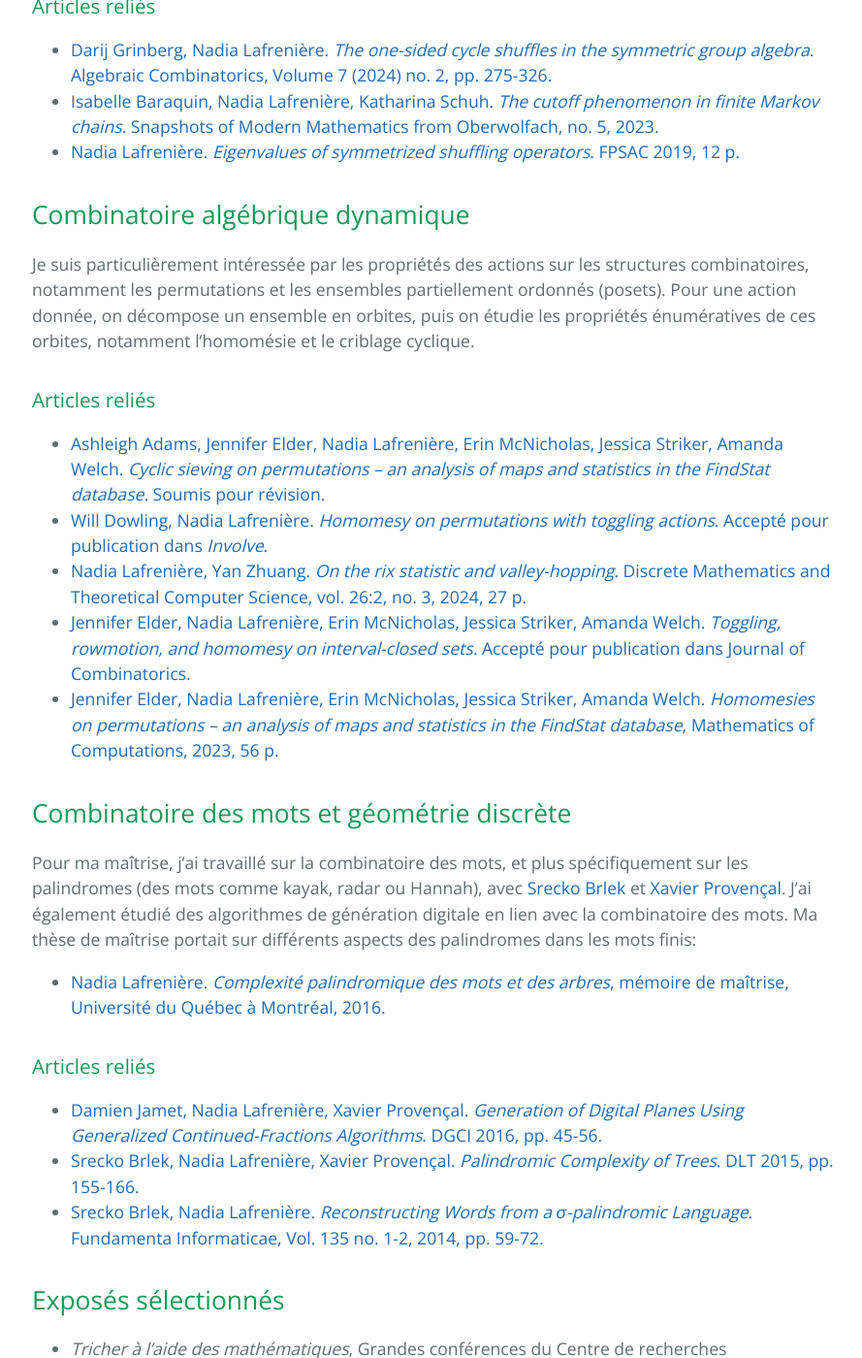
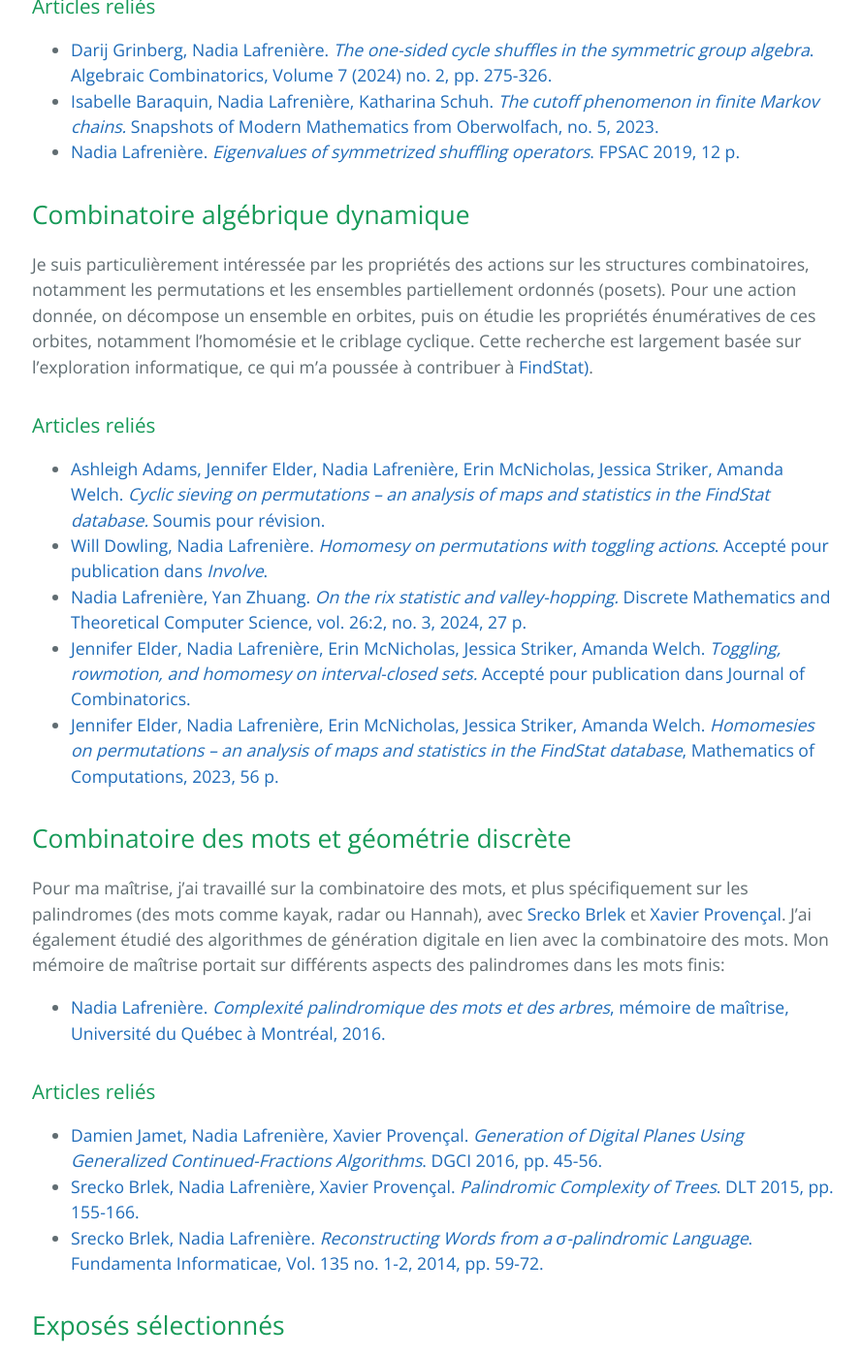
Before and after one commit to nadialafreniere/nadialafreniere.github.io, a Jekyll site: the page built from recherche.md, in a window 1280 px wide and 1400 px high, scrolled down 1216 px. Shown: the whole window at 97% size, without its empty margins (191-1080 px from the left). Built offline with Jekyll 4.4.1, drawn with Linux system fonts in a browser that asks for light colours; our own code applies the rules of GitHub Pages for plain Markdown files.

Commit message:
Minor edits

```diff
--- a/recherche.md
+++ b/recherche.md
@@ -25,7 +25,7 @@ Ma thèse de doctorat, soutenue en novembre 2019, portait sur deux familles de m
 - [Nadia Lafrenière. _Eigenvalues of symmetrized shuffling operators_. FPSAC 2019, 12 p.](https://arxiv.org/abs/1811.07196)
 
 ## Combinatoire algébrique dynamique
-Je suis particulièrement intéressée par les propriétés des actions sur les structures combinatoires, notamment les permutations et les ensembles partiellement ordonnés (posets). Pour une action donnée, on décompose un ensemble en orbites, puis on étudie les propriétés énumératives de ces orbites, notamment l'homomésie et le criblage cyclique.
+Je suis particulièrement intéressée par les propriétés des actions sur les structures combinatoires, notamment les permutations et les ensembles partiellement ordonnés (posets). Pour une action donnée, on décompose un ensemble en orbites, puis on étudie les propriétés énumératives de ces orbites, notamment l'homomésie et le criblage cyclique. Cette recherche est largement basée sur l'exploration informatique, ce qui m'a poussée à contribuer à [FindStat)](https://www.findstat.org).
 
 ### Articles reliés
 - [Ashleigh Adams, Jennifer Elder, Nadia Lafrenière, Erin McNicholas, Jessica Striker, Amanda Welch. _Cyclic sieving on permutations -- an analysis of maps and statistics in the FindStat database._ Soumis pour révision.](https://arxiv.org/abs/2402.16251)
@@ -35,7 +35,7 @@ Je suis particulièrement intéressée par les propriétés des actions sur les
 - [Jennifer Elder, Nadia Lafrenière, Erin McNicholas, Jessica Striker, Amanda Welch. _Homomesies on permutations -- an analysis of maps and statistics in the FindStat database_, Mathematics of Computations, 2023, 56 p.](https://arxiv.org/abs/2206.13409)
 
 ## Combinatoire des mots et géométrie discrète
-Pour ma maîtrise, j'ai travaillé sur la combinatoire des mots, et plus spécifiquement sur les palindromes (des mots comme kayak, radar ou Hannah), avec [Srecko Brlek](http://lacim.uqam.ca/~brlek/) et [Xavier Provençal](http://xprov.org/). J'ai également étudié des algorithmes de génération digitale en lien avec la combinatoire des mots. Ma thèse de maîtrise portait sur différents aspects des palindromes dans les mots finis:
+Pour ma maîtrise, j'ai travaillé sur la combinatoire des mots, et plus spécifiquement sur les palindromes (des mots comme kayak, radar ou Hannah), avec [Srecko Brlek](http://lacim.uqam.ca/~brlek/) et [Xavier Provençal](http://xprov.org/). J'ai également étudié des algorithmes de génération digitale en lien avec la combinatoire des mots. Mon mémoire de maîtrise portait sur différents aspects des palindromes dans les mots finis:
 - [Nadia Lafrenière. _Complexité palindromique des mots et des arbres_, mémoire de maîtrise, Université du Québec à Montréal, 2016.](memoire.pdf)
 
 ### Articles reliés
```
Also changed, not shown: research.md (+1 -1 lines).
